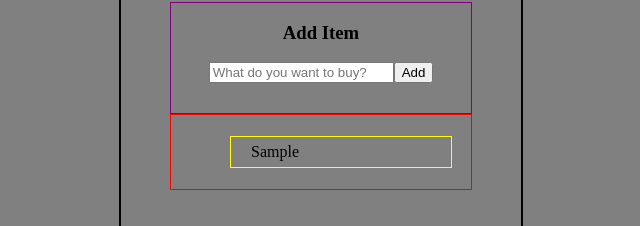
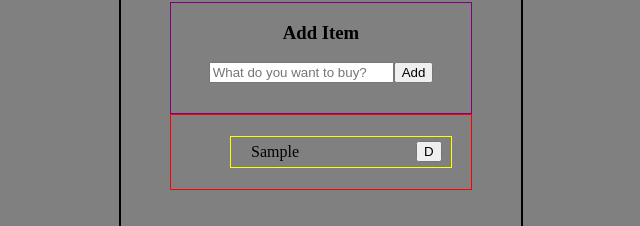
Before and after one commit to PatrikTomek/Shopping-list_React, a React (Create React App) app: page / in a window 1280 px wide. Both pictures are taken after typing "Sample" into the empty fields and a click on the button "Add". Shown: the part 88-314 px from the top of the page, without its empty margins (319-959 px from the left). Built offline with nearby package versions, Linux system fonts and the light colour scheme.

Commit message:
Delete item btn

```diff
--- a/src/App.css
+++ b/src/App.css
@@ -50,3 +50,8 @@ body {
   opacity: .6;
   text-decoration: line-through;
 }
+.delete-item_btn {
+  position: absolute;
+  margin-left: 165px;
+  float: right;
+}
--- a/src/components/Item.js
+++ b/src/components/Item.js
@@ -1,13 +1,20 @@
-import React from "react";
+import React, { useState } from "react";
 
 const Item = (props) => {
+
   const handleIsChecked = (e) => {
     e.currentTarget.classList.toggle("checked-item");
+  };
+  const handleDelete = (e) => {
+    e.currentTarget.parentElement.remove();
   };
 
   return (
     <div className="item" onClick={handleIsChecked}>
-      {props.text}
+      <div>{props.text}</div>
+        <button className="delete-item_btn" onClick={handleDelete}>
+          D
+        </button>
     </div>
   );
 };
```
